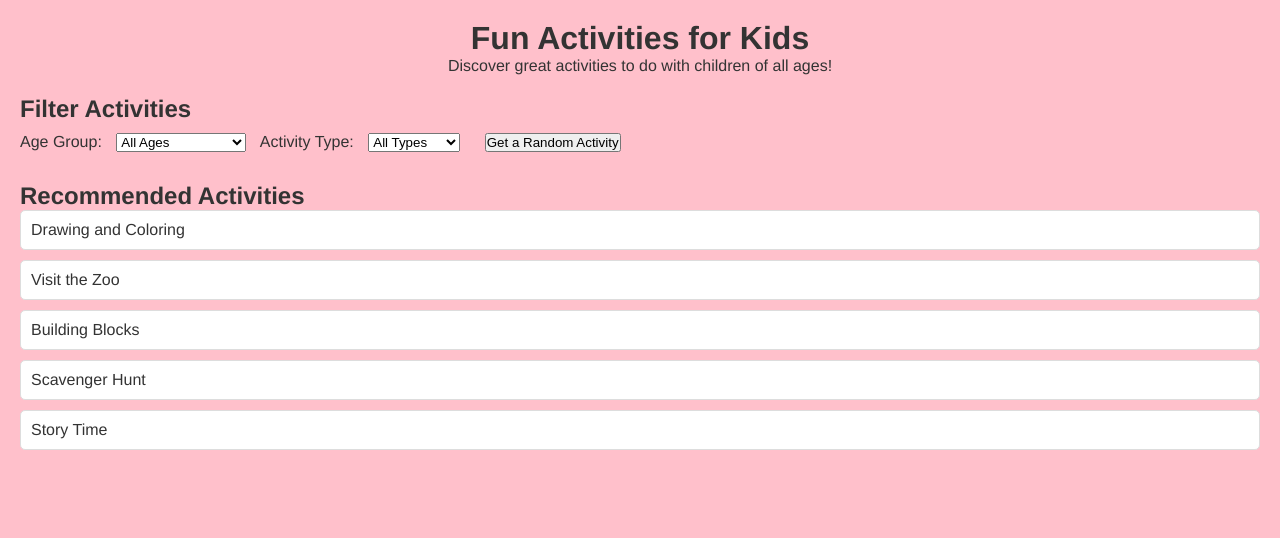
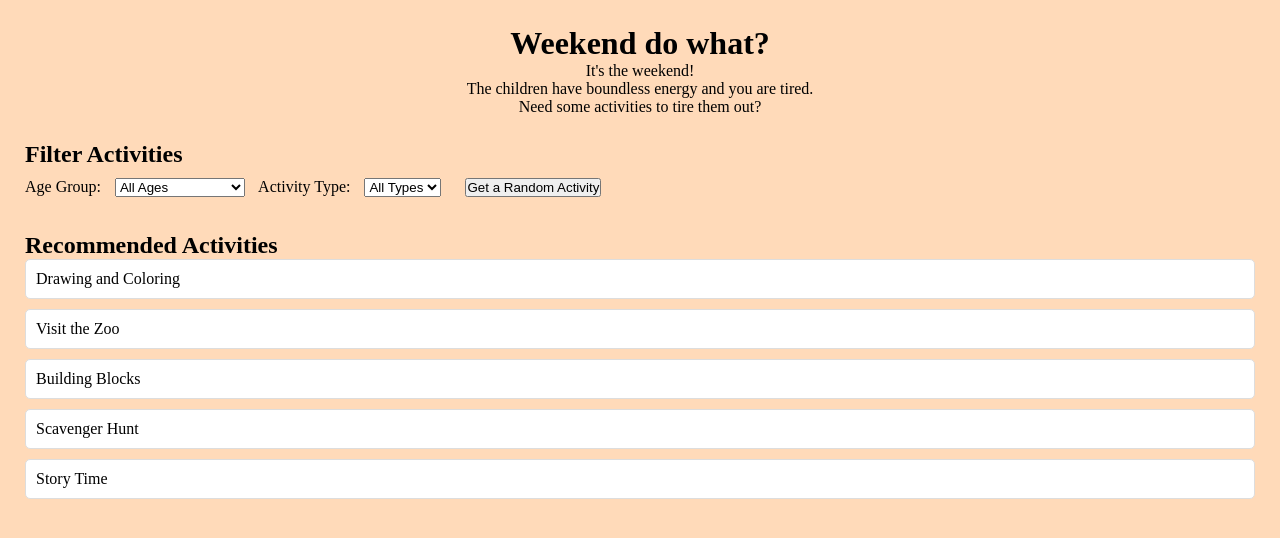
Before and after one commit to csacharlenezeng/My-Web-App, a plain HTML site: page index.html in a window 1280 px wide. Drawn offline with Linux system fonts and the light colour scheme.

Commit message:
index.test

```diff
--- a/index.html
+++ b/index.html
@@ -8,13 +8,15 @@
 </head>
 <body>
   <header>
-    <h1>Fun Activities for Kids</h1>
-    <p>Discover great activities to do with children of all ages!</p>
+    <h1>Weekend do what?</h1>
+    <p>It's the weekend!</p>
+    <p> The children have boundless energy and you are tired.</p>
+    <p> Need some activities to tire them out?</p>
   </header>
 
   <section id="filter-section">
     <h2>Filter Activities</h2>
-    <label for="age-group">Age Group:</label>
+    <label for="How old is your child?">Age Group:</label>
     <select id="age-group">
       <option value="all">All Ages</option>
       <option value="toddler">Toddler (1-3)</option>
@@ -27,8 +29,6 @@
       <option value="all">All Types</option>
       <option value="indoor">Indoor</option>
       <option value="outdoor">Outdoor</option>
-      <option value="educational">Educational</option>
-      <option value="creative">Creative</option>
     </select>
 
     <button id="generate-activity">Get a Random Activity</button>
--- a/style.css
+++ b/style.css
@@ -6,19 +6,19 @@
   }
 
   body {
-    font-family: 'Franklin Gothic Medium', 'Arial Narrow';
-    background-color:pink;
-    color: #333;
-    padding: 20px;
+    font-family: 'franklin gothic book';
+    background-color:peachpuff;
+    color: black;
+    padding: 25px;
   }
 
   header {
     text-align: center;
-    margin-bottom: 20px;
+    margin-bottom: 25px;
   }
 
   #filter-section, #activities-section {
-    margin: 20px 0;
+    margin: 25px 0;
   }
 
   #filter-section select, #generate-activity {
```
